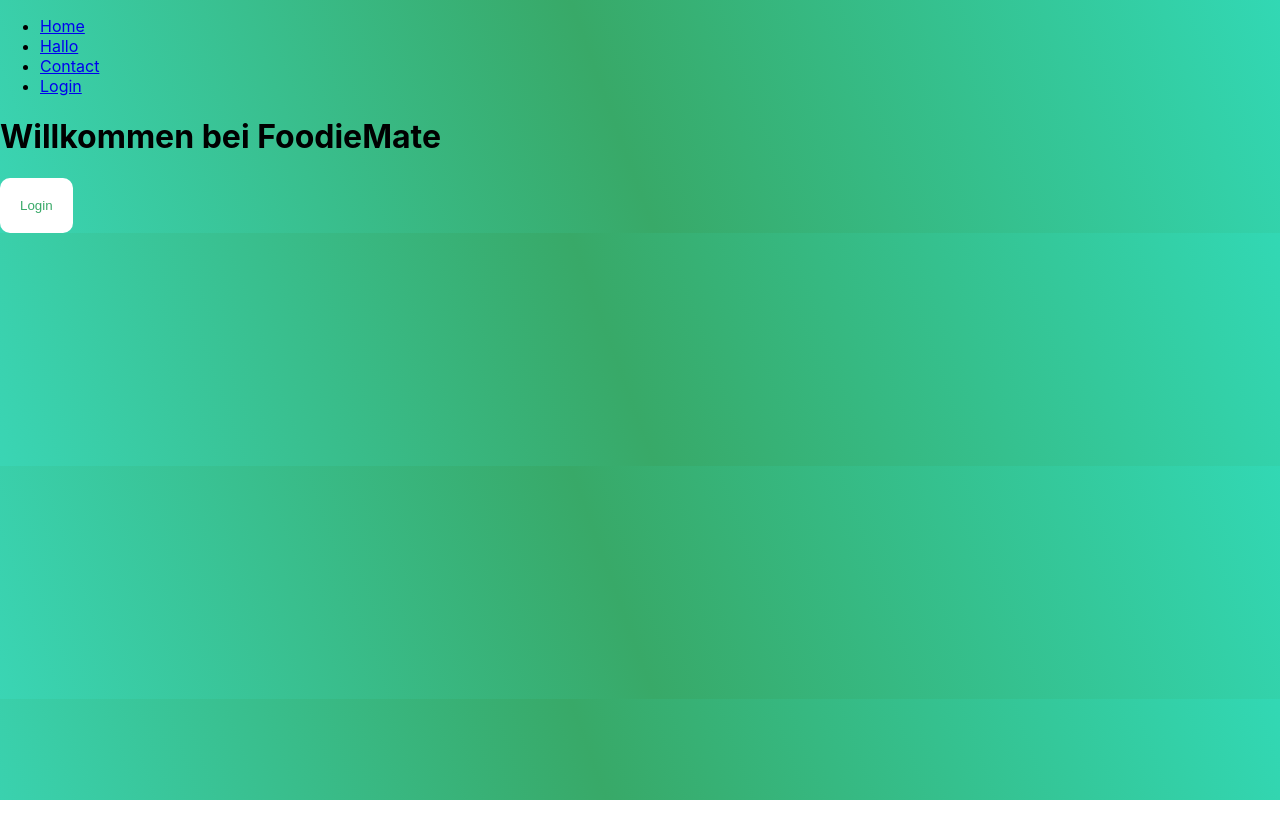
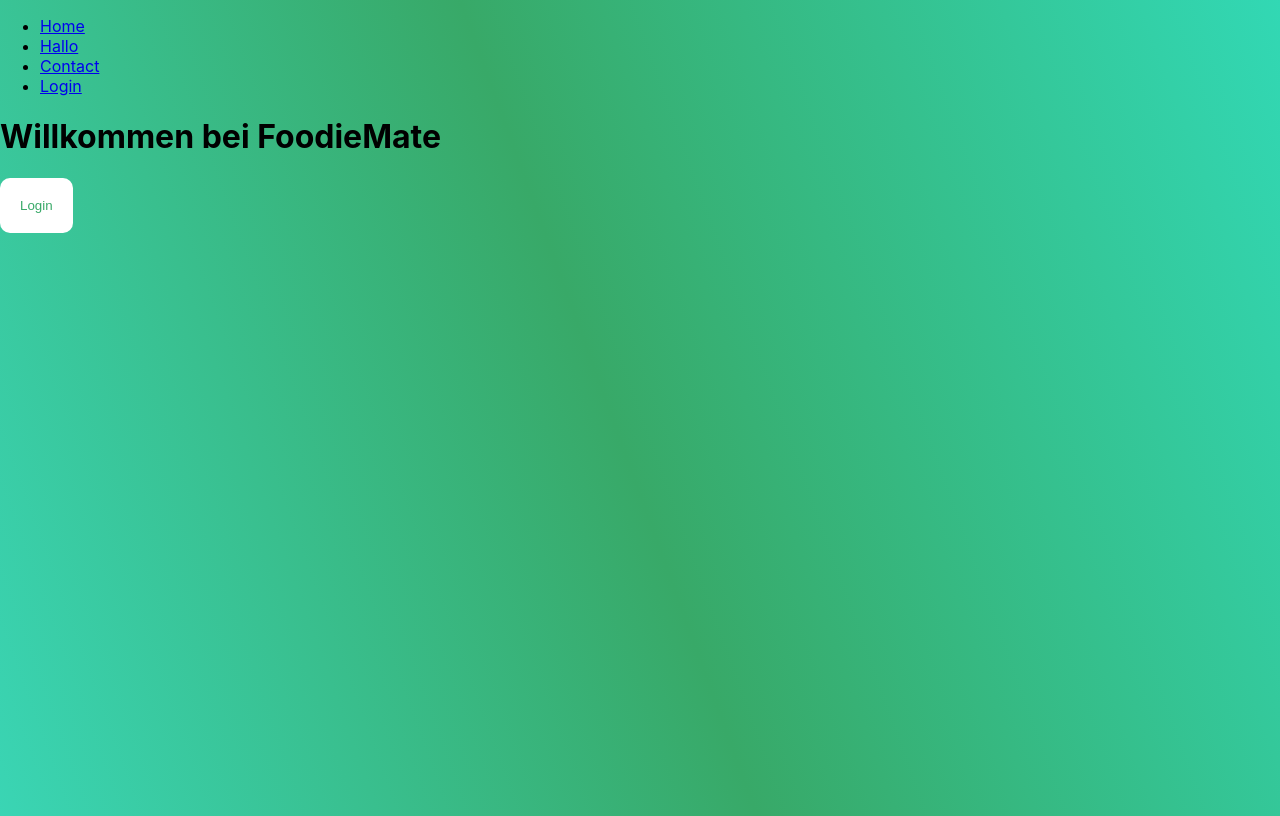
Before and after one commit to hatta137/foodiemate, a React (Create React App) app in the folder app/react_frontend/: page / in a window 1280 px wide. Built offline with nearby package versions, Linux system fonts and the light colour scheme.

Commit message:
cra statt vite

```diff
--- a/app/react_frontend/src/index.css
+++ b/app/react_frontend/src/index.css
@@ -1,5 +1,7 @@
 body {
   margin: 0;
+  min-width: 100vw;
+  min-height: 100vh;
   font-family: -apple-system, BlinkMacSystemFont, 'Segoe UI', 'Roboto', 'Oxygen',
     'Ubuntu', 'Cantarell', 'Fira Sans', 'Droid Sans', 'Helvetica Neue',
     sans-serif;
```
